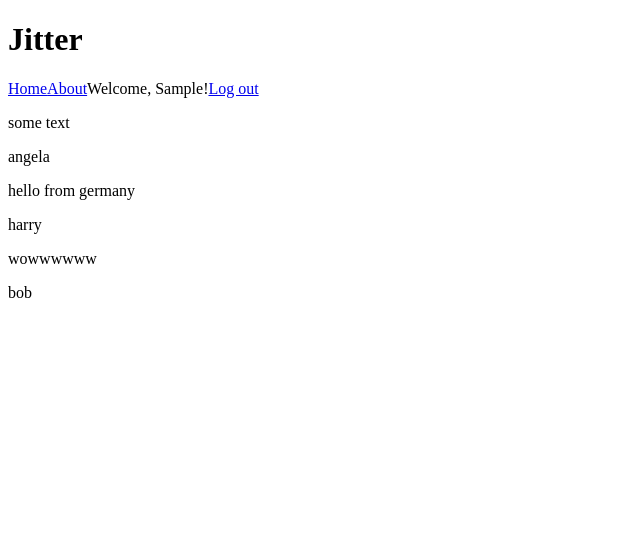
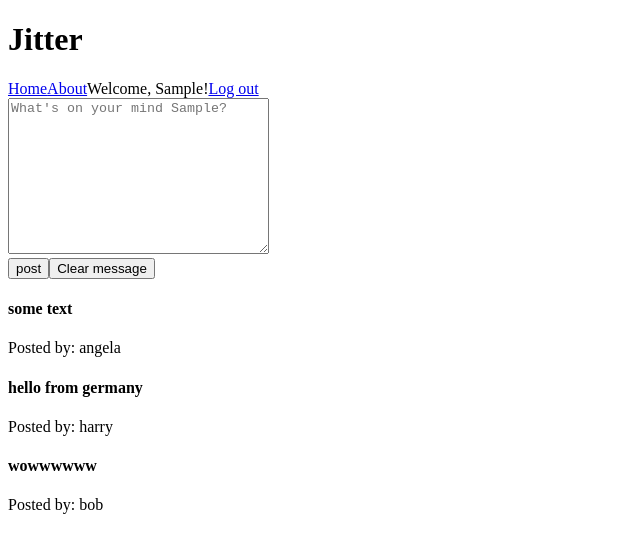
Before and after one commit to angieloux/jitter, a React (Create React App) app: page / in a window 1280 px wide. Both pictures are taken after typing "Sample", "Sample123" into the empty fields and a click on the input "Login". Shown: the top 552 px of the page, without its empty margins (0-640 px from the left). Built offline with nearby package versions, Linux system fonts and the light colour scheme.

Commit message:
Add message form for logged in users

```diff
--- a/src/components/App.js
+++ b/src/components/App.js
@@ -24,8 +24,10 @@ function App() {
     <Navigation loggedInUser={loggedInUser} activateUser={activateUser}/>
 
     {/* when user is NOT logged in, render the login form */}
-    {!loggedInUser && <LoginForm activateUser={activateUser}/>}
-    <MessageForm/>
+    {loggedInUser ?
+    <MessageForm loggedInUser={loggedInUser} />
+    :
+    <LoginForm activateUser={activateUser}/>}
     <Messages messageList={messageList}/>
     </>
   )
--- a/src/components/Message.js
+++ b/src/components/Message.js
@@ -1,6 +1,9 @@
-const Message = () => {
+const Message = ({message}) => {
     return (
-        <></>
+        <>
+            <h4>{message.text}</h4>
+            Posted by: <span>{message.user}</span>
+        </>
     )
 }
 
--- a/src/components/MessageForm.js
+++ b/src/components/MessageForm.js
@@ -1,6 +1,40 @@
-const MessageForm = () => {
+import {useState} from 'react'
+
+const MessageForm = ({loggedInUser}) => {
+    const initialFormData = {
+        text: '',
+    }
+
+    const [formData, setFormData] = useState(initialFormData)
+
+    const handleFormData = (e) => {
+        setFormData({
+            ...formData,
+            [e.target.name]: e.target.value
+        })
+    }
+
+    const handleSubmit = (e) => {
+        // adds the message to the list
+        e.preventDefault();
+        clearMessage()
+    }
+
+    const clearMessage = () => {
+        setFormData(initialFormData);
+    }
+
     return (
-        <></>
+        <>
+        <form onSubmit={handleSubmit}>
+            <div>
+            <textarea type="text" name="text" value={formData.text} id="text" cols="30" rows="10" placeholder={`What's on your mind ${loggedInUser}?`} onChange={handleFormData}></textarea>
+            </div>
+
+            <input type="submit" value="post" />
+            <button onClick={clearMessage}>Clear message</button>
+        </form>
+        </>
     )
 }
 
--- a/src/components/Messages.js
+++ b/src/components/Messages.js
@@ -1,13 +1,10 @@
-// import Message from "./Message";
+import Message from "./Message";
 
 const Messages = ({messageList}) => {
     return (
         <>
         {messageList.map(message =>
-            <>
-                <p>{message.text}</p>
-                <p>{message.user}</p>
-            </>
+               <Message key={message.id} message={message}/>
         )}
         </>
     )
--- a/src/data/message-list.json
+++ b/src/data/message-list.json
@@ -1,5 +1,5 @@
 [
-    {"text": "some text", "user": "angela"},
-    {"text": "hello from germany", "user": "harry"},
-    {"text": "wowwwwww", "user": "bob"}
+    {"id": "1", "text": "some text", "user": "angela"},
+    {"id": "2", "text": "hello from germany", "user": "harry"},
+    {"id": "3", "text": "wowwwwww", "user": "bob"}
 ]
```
